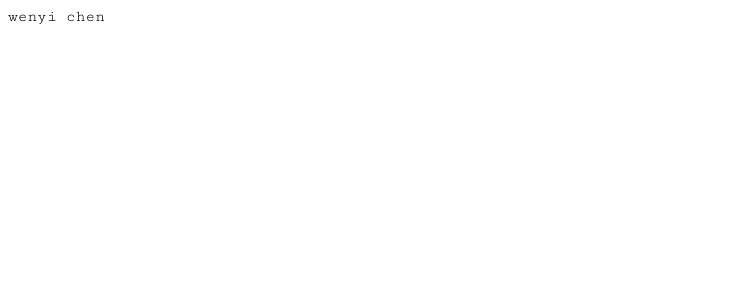
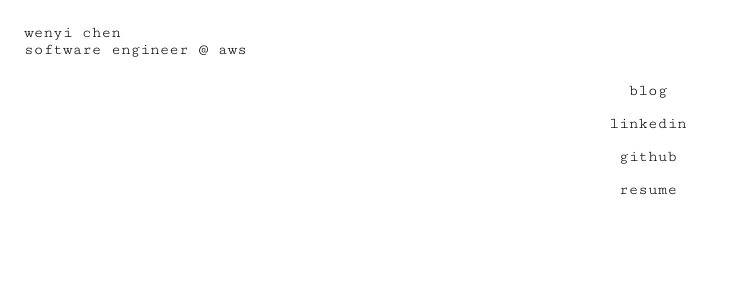
Before and after one commit to wenyichen/personal-website, a React (Create React App) app: page / in a window 1280 px wide. Shown: the top 300 px of the page, without its empty margins (0-740 px from the left). Built offline with nearby package versions, Linux system fonts and the light colour scheme.

Commit message:
Set up page layout

```diff
--- a/src/index.tsx
+++ b/src/index.tsx
@@ -2,7 +2,7 @@ import React from 'react';
 import './index.css'
 import ReactDOM from 'react-dom';
 import reportWebVitals from './utils/reportWebVitals';
-import { App } from './modules/index/App';
+import { App } from './modules/app/app';
 
 ReactDOM.render(
   <React.StrictMode>
--- /dev/null
+++ b/src/modules/app/app.scss
@@ -0,0 +1,6 @@
+.app {
+    height: 100vh;
+    width: 100vw;
+    display: flex;
+    flex-direction: column;
+}
--- a/src/modules/index/App.tsx
+++ b/src/modules/app/app.tsx
@@ -1,10 +1,13 @@
 
 import React from 'react';
+import './app.scss'
+import { Header } from '../header/header';
 import { Home } from '../home/home';
 
 export const App = () => {
   return (
-    <div className="App">
+    <div className="app">
+      <Header />
       <Home />
     </div>
   );
--- /dev/null
+++ b/src/modules/header/header.scss
@@ -0,0 +1,3 @@
+.header {
+    padding: 1rem 1rem;
+}
--- /dev/null
+++ b/src/modules/header/header.tsx
@@ -0,0 +1,12 @@
+import './header.scss'
+
+export const Header = () => (
+    <div className="header">
+        <div>
+            wenyi chen
+        </div>
+        <div>
+            software engineer @ aws
+        </div>
+    </div>
+)
--- /dev/null
+++ b/src/modules/home/home.scss
@@ -0,0 +1,15 @@
+.home {
+    width: 100%;
+    height: auto;
+}
+
+.home-menu {
+    display: flex;
+    flex-direction: column;
+    justify-content: center;
+    align-items: center;
+}
+
+.home-menu a {
+    padding: 0.5rem 0 0.5rem;
+}
--- a/src/modules/home/home.tsx
+++ b/src/modules/home/home.tsx
@@ -1,5 +1,12 @@
+import './home.scss';
+
 export const Home = () => (
-    <div>
-        wenyi chen
+    <div className="home">
+        <div className="home-menu">
+            <a>blog</a>
+            <a>linkedin</a>
+            <a>github</a>
+            <a>resume</a>
+        </div>
     </div>
 )
```
